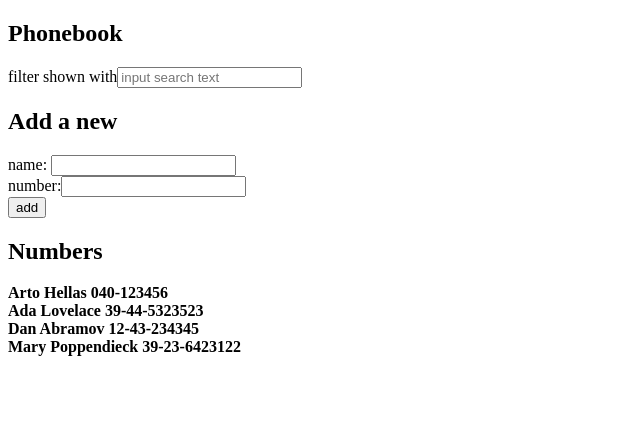
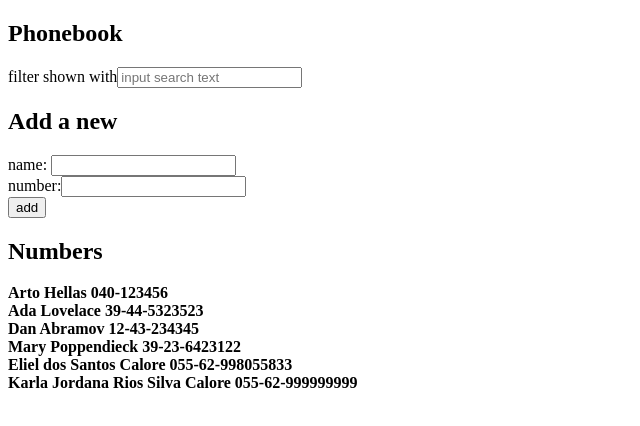
Before and after one commit to ElielCalore/FSO2022-Full-Stack-Open-2022, a React (Create React App) app in the folder part2/phonebook/: page / in a window 1280 px wide. Shown: the top 426 px of the page, without its empty margins (0-640 px from the left). Built offline with nearby package versions, Linux system fonts and the light colour scheme; data requests are answered from the project's data file.

Commit message:
exercise 2.15 ok

```diff
--- a/part2/package.json
+++ /dev/null
@@ -1,5 +0,0 @@
-{
-  "dependencies": {
-    "dotenv": "^16.0.1"
-  }
-}
--- a/part2/phonebook/db.json
+++ b/part2/phonebook/db.json
@@ -1,5 +1,6 @@
 {
-    "persons": [{
+  "persons": [
+    {
       "name": "Arto Hellas",
       "number": "040-123456",
       "id": 1
@@ -18,6 +19,16 @@
       "name": "Mary Poppendieck",
       "number": "39-23-6423122",
       "id": 4
+    },
+    {
+      "name": "Eliel dos Santos Calore",
+      "number": "055-62-998055833",
+      "id": 5
+    },
+    {
+      "name": "Karla Jordana Rios Silva Calore",
+      "number": "055-62-999999999",
+      "id": 6
     }
   ]
 }
--- a/part2/phonebook/src/App.js
+++ b/part2/phonebook/src/App.js
@@ -9,6 +9,8 @@ function App() {
   const [persons, setPersons] = useState([]);
   const [newName, setNewName] = useState({ name: "", number: "" });
   const [search, setSearch] = useState("");
+  const [add, setAdd] = useState();
+
   const handleChange = (e) =>
     setNewName({ ...newName, [e.target.name]: e.target.value });
   const handleChangeSearch = (e) => setSearch(e.target.value);
@@ -27,7 +29,24 @@ function App() {
       return alert(`${newName.number} is already added to phonebook`);
     }
     setPersons([...persons, { name: newName.name, number: newName.number }]);
+    setAdd({ name: newName.name, number: newName.number });
   };
+  useEffect(() => {
+    async function addNewPerson() {
+      try {
+        if (newName.name.length > 0 && newName.number.length > 0) {
+          const response = await axios.post(
+            "http://localhost:3001/persons",
+            add
+          );
+          console.log(response);
+        }
+      } catch (error) {
+        console.log(error);
+      }
+    }
+    addNewPerson();
+  }, [add]);
 
   useEffect(() => {
     const eventHandler = (response) => {
--- a/part2/phonebook/src/components/filter/filter.js
+++ b/part2/phonebook/src/components/filter/filter.js
@@ -1,4 +1,5 @@
 const Filter = ({ persons, search }) => {
+  console.log("");
   return (
     <div>
       <h2>Numbers</h2>
--- a/part2/phonebook/src/components/phonebook/phonebook.js
+++ b/part2/phonebook/src/components/phonebook/phonebook.js
@@ -1,4 +1,5 @@
 const Phonebooks = ({ handleChangeSearch }) => {
+  console.log("");
   return (
     <div>
       <form>
```
Also changed, not shown: part2/phonebook/src/index.js (+18 -0 lines), 1 other file (tests, documents, lock files or other folders). Lines whose indentation alone changed are shown as unchanged.
